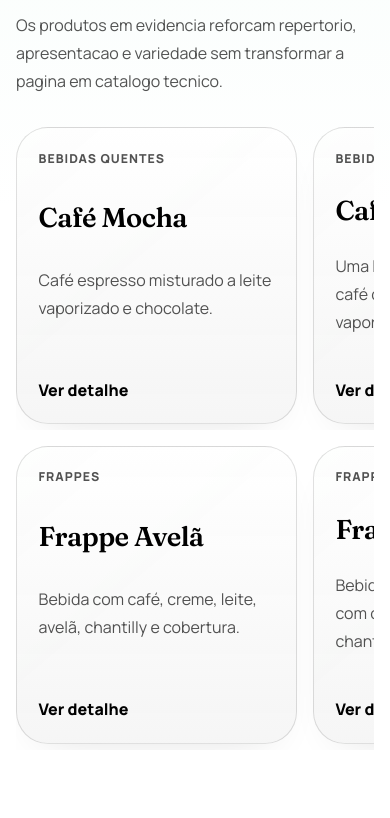
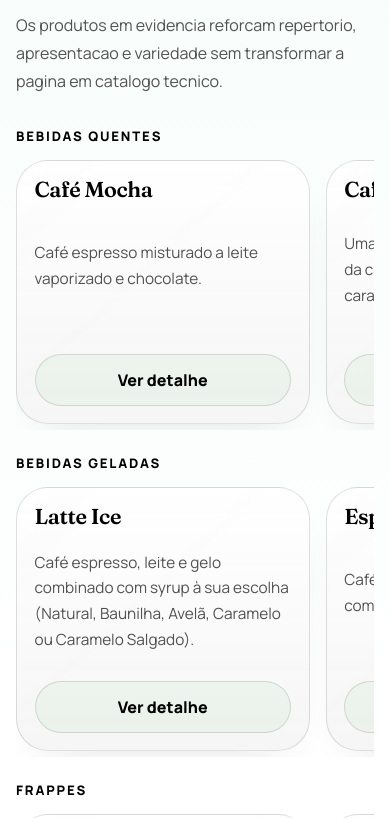
Before and after one commit to Kadjow/LP_gocoffeeCascavel, an Angular app: page / in a window 390 px wide. Shown: the part 3690-4508 px from the top of the page. Built offline with nearby package versions, Linux system fonts and the light colour scheme.

Commit message:
feat: upgrading logic of products in mobile

```diff
--- a/src/app/features/landing/components/product-highlights/product-highlights.component.html
+++ b/src/app/features/landing/components/product-highlights/product-highlights.component.html
@@ -8,7 +8,41 @@
       />
     </div>
 
-    <div class="products__showcase">
+    <div class="products__showcase products__showcase--mobile">
+      @for (category of productCategories(); track category.id) {
+        <section class="products__category" [attr.aria-labelledby]="category.id">
+          <div class="products__category-head">
+            <p class="products__category-title" [id]="category.id">{{ category.title }}</p>
+          </div>
+
+          <div class="products__track products__track--mobile" [attr.aria-labelledby]="category.id">
+            <div class="products__track-set">
+              @for (product of category.items; track product.id) {
+                <article
+                  class="products__card surface-panel"
+                  [class.products__card--caramel]="product.accent === 'caramel'"
+                  [class.products__card--olive]="product.accent === 'olive'"
+                >
+                  <small>{{ product.category }}</small>
+                  <h3>{{ product.name }}</h3>
+                  <p>{{ product.description }}</p>
+                  <button
+                    type="button"
+                    class="products__link"
+                    (click)="openDetails(product)"
+                    [attr.aria-label]="'Ver detalhes de ' + product.name"
+                  >
+                    Ver detalhe
+                  </button>
+                </article>
+              }
+            </div>
+          </div>
+        </section>
+      }
+    </div>
+
+    <div class="products__showcase products__showcase--desktop">
       @for (track of productTracks(); track track.id; let trackIndex = $index) {
         <div
           class="products__track"
--- a/src/app/features/landing/components/product-highlights/product-highlights.component.scss
+++ b/src/app/features/landing/components/product-highlights/product-highlights.component.scss
@@ -4,6 +4,35 @@
   --products-track-gap: 1rem;
   display: grid;
   gap: 1rem;
+}
+
+.products__showcase--desktop {
+  display: none;
+}
+
+.products__showcase--mobile {
+  gap: 1.5rem;
+}
+
+.products__category {
+  display: grid;
+  gap: 0.85rem;
+}
+
+.products__category-head {
+  display: flex;
+  align-items: center;
+  justify-content: space-between;
+  gap: 0.75rem;
+}
+
+.products__category-title {
+  margin: 0;
+  color: var(--color-text);
+  font-size: 0.82rem;
+  font-weight: 800;
+  letter-spacing: 0.14em;
+  text-transform: uppercase;
 }
 
 .products__track {
@@ -14,7 +43,9 @@
   scrollbar-width: thin;
   scrollbar-color: rgba(0, 0, 0, 0.2) transparent;
   scroll-behavior: smooth;
-  scroll-snap-type: x proximity;
+  scroll-snap-type: x mandatory;
+  scroll-padding-inline: 1rem;
+  overscroll-behavior-x: contain;
   -webkit-overflow-scrolling: touch;
 }
 
@@ -44,9 +75,9 @@
 .products__card {
   display: grid;
   gap: 0.85rem;
-  flex: 0 0 clamp(15rem, 72vw, 18.5rem);
-  min-height: 18rem;
-  padding: 1.35rem;
+  flex: 0 0 82%;
+  min-height: 16.5rem;
+  padding: 1.1rem;
   scroll-snap-align: start;
   border-radius: var(--radius-lg);
   border: 1px solid var(--color-border);
@@ -108,6 +139,32 @@
 
 .products__link:hover {
   color: var(--color-accent);
+}
+
+.products__track--mobile .products__card h3 {
+  font-size: clamp(1.35rem, 5vw, 1.55rem);
+}
+
+.products__track--mobile .products__card small {
+  display: none;
+}
+
+.products__track--mobile .products__card p {
+  font-size: 0.96rem;
+  line-height: 1.68;
+}
+
+.products__track--mobile .products__link {
+  display: inline-flex;
+  align-items: center;
+  width: 100%;
+  min-height: 2.9rem;
+  padding: 0.8rem 1rem;
+  justify-content: center;
+  border-radius: 999px;
+  border: 1px solid var(--color-border);
+  background: rgba(178, 216, 177, 0.16);
+  touch-action: manipulation;
 }
 
 .products__dialog-layer {
@@ -233,11 +290,23 @@
 
 @include respond-up(md) {
   .products__card {
-    flex-basis: clamp(16rem, 44vw, 20rem);
+    flex-basis: 76%;
+  }
+
+  .products__track--mobile .products__card {
+    max-width: 25rem;
   }
 }
 
 @include respond-up(lg) {
+  .products__showcase--mobile {
+    display: none;
+  }
+
+  .products__showcase--desktop {
+    display: grid;
+  }
+
   .products__showcase {
     gap: 1.2rem;
   }
@@ -290,6 +359,8 @@
 
   .products__card {
     flex-basis: clamp(17rem, 24vw, 20rem);
+    min-height: 18rem;
+    padding: 1.35rem;
   }
 }
 
--- a/src/app/features/landing/components/product-highlights/product-highlights.component.ts
+++ b/src/app/features/landing/components/product-highlights/product-highlights.component.ts
@@ -71,6 +71,21 @@ export class ProductHighlightsComponent {
       },
     ];
   });
+  protected readonly productCategories = computed(() => {
+    const groups = new Map<string, ProductHighlight[]>();
+
+    for (const product of this.products()) {
+      const items = groups.get(product.category) ?? [];
+      items.push(product);
+      groups.set(product.category, items);
+    }
+
+    return Array.from(groups.entries()).map(([category, items]) => ({
+      id: `products-category-${category.toLowerCase().replace(/\s+/g, '-')}`,
+      title: category,
+      items,
+    }));
+  });
 
   private readonly document = inject(DOCUMENT);
   private readonly platformId = inject(PLATFORM_ID);
```
